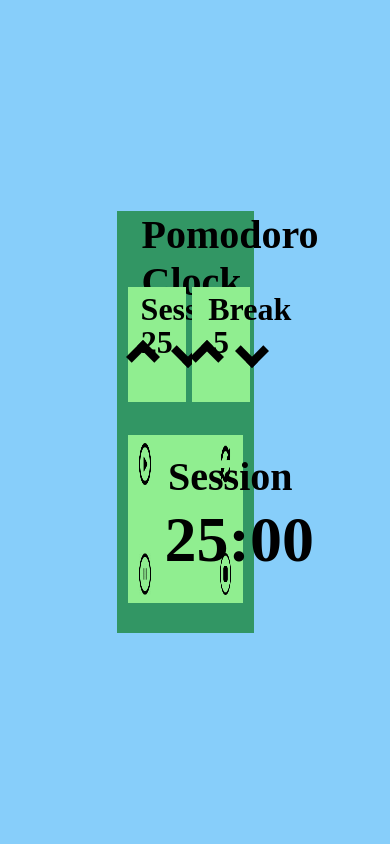
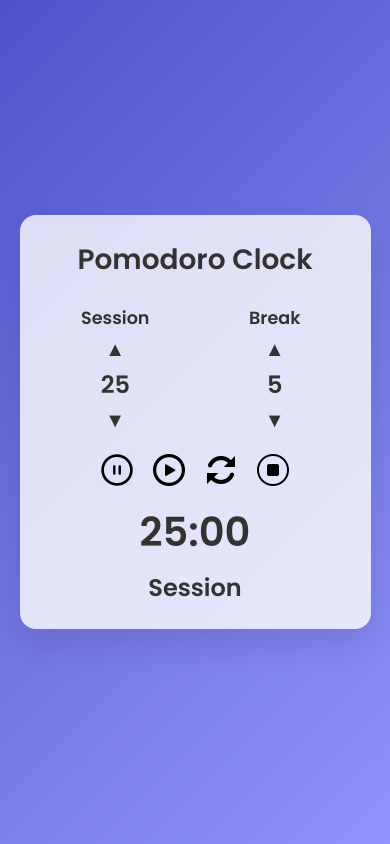
Before and after one commit to ForgeMaster132/Pomodoro_Clock, a plain HTML site: page index.html in a window 390 px wide. Drawn offline with Linux system fonts and the light colour scheme.

Commit message:
feat: modern responsive design

```diff
--- a/index.html
+++ b/index.html
@@ -1,33 +1,40 @@
 <!DOCTYPE html>
-<html>
+<html lang="en">
   <head>
-        <link href="stylesheet.css" rel="stylesheet" type="text/css">
-        <title> Pomodoro Clock </title>
+    <meta charset="UTF-8" />
+    <meta name="viewport" content="width=device-width, initial-scale=1.0" />
+    <title>Pomodoro Clock</title>
+    <link href="https://fonts.googleapis.com/css2?family=Poppins:wght@400;600&display=swap" rel="stylesheet" />
+    <link href="stylesheet.css" rel="stylesheet" type="text/css" />
   </head>
   <body>
     <div id="clock">
-            <h1 id="clock-name"> Pomodoro Clock </h1>
+      <h1 id="clock-name">Pomodoro Clock</h1>
+      <div class="settings">
         <div class="setting-block" id="session">
+          <h2 id="set-session-heading">Session</h2>
+          <i class="control up-arrow" id="session-up-arrow">&#9650;</i>
           <h1 class="set-number" id="session-set-number">25</h1>
-                    <i class="up-arrow" id="session-up-arrow"> </i>
-                        <h1 id="set-session-heading"> Session </h1>
-                    <i class="down-arrow" id="session-down-arrow"> </i>
+          <i class="control down-arrow" id="session-down-arrow">&#9660;</i>
         </div>
         <div class="setting-block" id="break">
+          <h2 id="set-break-heading">Break</h2>
+          <i class="control up-arrow" id="break-up-arrow">&#9650;</i>
           <h1 class="set-number" id="break-set-number">5</h1>
-                    <i class="up-arrow" id="break-up-arrow"> </i>
-                        <h1 id="set-break-heading"> Break </h1>
-                    <i class="down-arrow" id="break-down-arrow"> </i>
+          <i class="control down-arrow" id="break-down-arrow">&#9660;</i>
+        </div>
       </div>
       <div id="display">
-                    <img class="button" id="pause" src="Images/pause.png"> </img>
-                    <img class="button" id="play" src="Images/play.png"> </img>
-                    <img class="button" id="refresh" src="Images/refresh.png"> </img>
-                    <img class="button" id="stop" src="Images/stop.png"> </img>
+        <div class="controls">
+          <img class="button" id="pause" src="Images/pause.png" alt="Pause" />
+          <img class="button" id="play" src="Images/play.png" alt="Play" />
+          <img class="button" id="refresh" src="Images/refresh.png" alt="Refresh" />
+          <img class="button" id="stop" src="Images/stop.png" alt="Stop" />
+        </div>
         <h1 id="time">25:00</h1>
-                    <h1 id="session-break"> Session </h1>
+        <h2 id="session-break">Session</h2>
       </div>
     </div>
+    <script src="script.js" type="text/javascript"></script>
   </body>
-    <script src="script.js" type="text/javascript"></script>
 </html>
--- a/script.js
+++ b/script.js
@@ -74,7 +74,7 @@ function timer(){
     paused = "no";
     let starter = document.getElementById("session-set-number").textContent;
     starter = parseInt(starter);
-    let heading = document.getElementById("session-break").textContent;
+    let heading = document.getElementById("session-break").textContent.trim();
     let time = document.getElementById("time").textContent.split(":");
     min = time[0];
     sec = 60;
@@ -102,18 +102,18 @@ function timer(){
             min--;
             sec = 60;
         }
-            if(min < 0 && heading == "Break"){
+            if(min < 0 && heading === "Break"){
                 min = document.getElementById("session-set-number").textContent;
                 min = parseInt(min) - 1;
                 sec = 60;
-                document.getElementById("session-break").textContent = " Session ";
-            } else if(min < 0 && heading == " Session "){
+                document.getElementById("session-break").textContent = "Session";
+            } else if(min < 0 && heading === "Session"){
                 min = document.getElementById("break-set-number").textContent;
                 min = parseInt(min) - 1;
                 sec = 60;
                 document.getElementById("session-break").textContent = "Break";
                 }
-                heading = document.getElementById("session-break").textContent;
+                heading = document.getElementById("session-break").textContent.trim();
     },1000);
     }
 };
@@ -141,7 +141,7 @@ document.getElementById("refresh").addEventListener("click",function(){
     paused = "yes";
     canSet = "yes";
     canPlay = "yes";
-    document.getElementById("session-break").textContent = " Session ";
+    document.getElementById("session-break").textContent = "Session";
     document.getElementById("session-set-number").textContent = "25";
     document.getElementById("break-set-number").textContent = "5";
     document.getElementById("time").textContent = "25:00";
--- a/stylesheet.css
+++ b/stylesheet.css
@@ -1,133 +1,112 @@
+:root {
+  --primary: #4e54c8;
+  --secondary: #8f94fb;
+  --card-bg: rgba(255, 255, 255, 0.8);
+  --text-color: #333;
+}
+
+* {
+  box-sizing: border-box;
+}
 
 body {
-    background-color: lightskyblue;
+  margin: 0;
+  font-family: 'Poppins', sans-serif;
+  background: linear-gradient(135deg, var(--primary), var(--secondary));
+  color: var(--text-color);
+  display: flex;
+  justify-content: center;
+  align-items: center;
+  min-height: 100vh;
 }
 
 #clock {
-    position: absolute;
-    top: 25%;
-    left: 30%;
-    width: 35%;
-    height: 50%;
-    background-color:rgb(50,150,100);
-}
-
-i {
-    border: solid black;
-    border-width: 0 8px 8px 0;
-    display: inline-block;
-    padding: 8px;
-}
-
-.up-arrow {
-    transform: rotate(-135deg);
-    position: inherit;
-    left: 5%;
-    top: 50%;
-}
-
-.down-arrow {
-    transform: rotate(45deg);
-    position: inherit;
-    left: 83%;
-    top: 45%;
+  background: var(--card-bg);
+  border-radius: 1rem;
+  width: min(90vw, 400px);
+  padding: 2rem;
+  box-shadow: 0 1rem 2rem rgba(0, 0, 0, 0.1);
 }
 
 #clock-name {
-    position: absolute;
-    left: 18%;
-    font-size: 250%;
-    padding: 0px;
-    margin: 0px;
+  text-align: center;
+  margin: 0 0 1.5rem;
+}
+
+.settings {
+  display: flex;
+  justify-content: space-between;
+  gap: 1rem;
+  margin-bottom: 1.5rem;
 }
 
 .setting-block {
-    width: 35%;
-    height: 25%;
-    padding: 5px;
-    background-color: lightgreen;
+  flex: 1;
+  display: flex;
+  flex-direction: column;
+  align-items: center;
 }
 
-#break {
-    position: inherit;
-    left: 55%;
-    top: 18%;
-}
-
-#session {
-    position: inherit;
-    left: 8%;
-    top: 18%;
-}
-
-#set-session-heading {
-    position: inherit;
-    text-align: center;
-    top: -15%;
-    left: 22%;
-}
-
-#set-break-heading {
-    position: inherit;
-    text-align: center;
-    top: -15%;
-    left: 28%;
+.setting-block h2 {
+  margin: 0 0 0.5rem;
+  font-size: 1.1rem;
+  font-weight: 600;
 }
 
 .set-number {
-    position: relative;
-    text-align: center;
-    top: 10%;
+  font-size: 1.5rem;
+  margin: 0.5rem 0;
+}
+
+.control {
+  font-size: 1.25rem;
+  cursor: pointer;
+  line-height: 1;
+  user-select: none;
+}
+
+#display {
+  text-align: center;
+}
+
+.controls {
+  display: flex;
+  justify-content: center;
+  gap: 1.25rem;
+  margin-bottom: 1rem;
+}
+
+.button {
+  width: 2.5rem;
+  height: 2.5rem;
+  cursor: pointer;
 }
 
 #time {
-    position: inherit;
-    top: 15%;
-    left: 32%;
-    font-size: 400%;
+  font-size: 3rem;
+  margin: 0;
 }
 
 #session-break {
-    position: inherit;
-    top: -5%;
-    left: 35%;
-    font-size: 250%;
+  font-size: 1.5rem;
+  margin: 0.5rem 0 0;
 }
 
-#display {
-    position: inherit;
-    background-color: lightgreen;
-    width: 84%;
-    left: 8%;
-    top: 53%;
-    height: 40%;
+@media (max-width: 480px) {
+  #clock {
+    padding: 1.5rem;
+  }
+
+  #time {
+    font-size: 2.5rem;
+  }
+
+  #clock-name {
+    font-size: 1.75rem;
+  }
+
+  .button {
+    width: 2rem;
+    height: 2rem;
+  }
 }
-
-.button {
-    height: 25%;
-    width: 10%;
-}
-
-#play {
-    position: inherit;
-    left: 10%;
-    top: 5%;
-}
-
-#refresh {
-    position: inherit;
-    right: 10%;
-    top: 5%;
-}
-
-#pause {
-    position: inherit;
-    top: 70%;
-    left: 10%;
-}
-
-#stop {
-    position: inherit;
-    top: 70%;
-    right: 10%;
-}
```
Also changed, not shown: 1 other file. Lines whose indentation alone changed are shown as unchanged.
